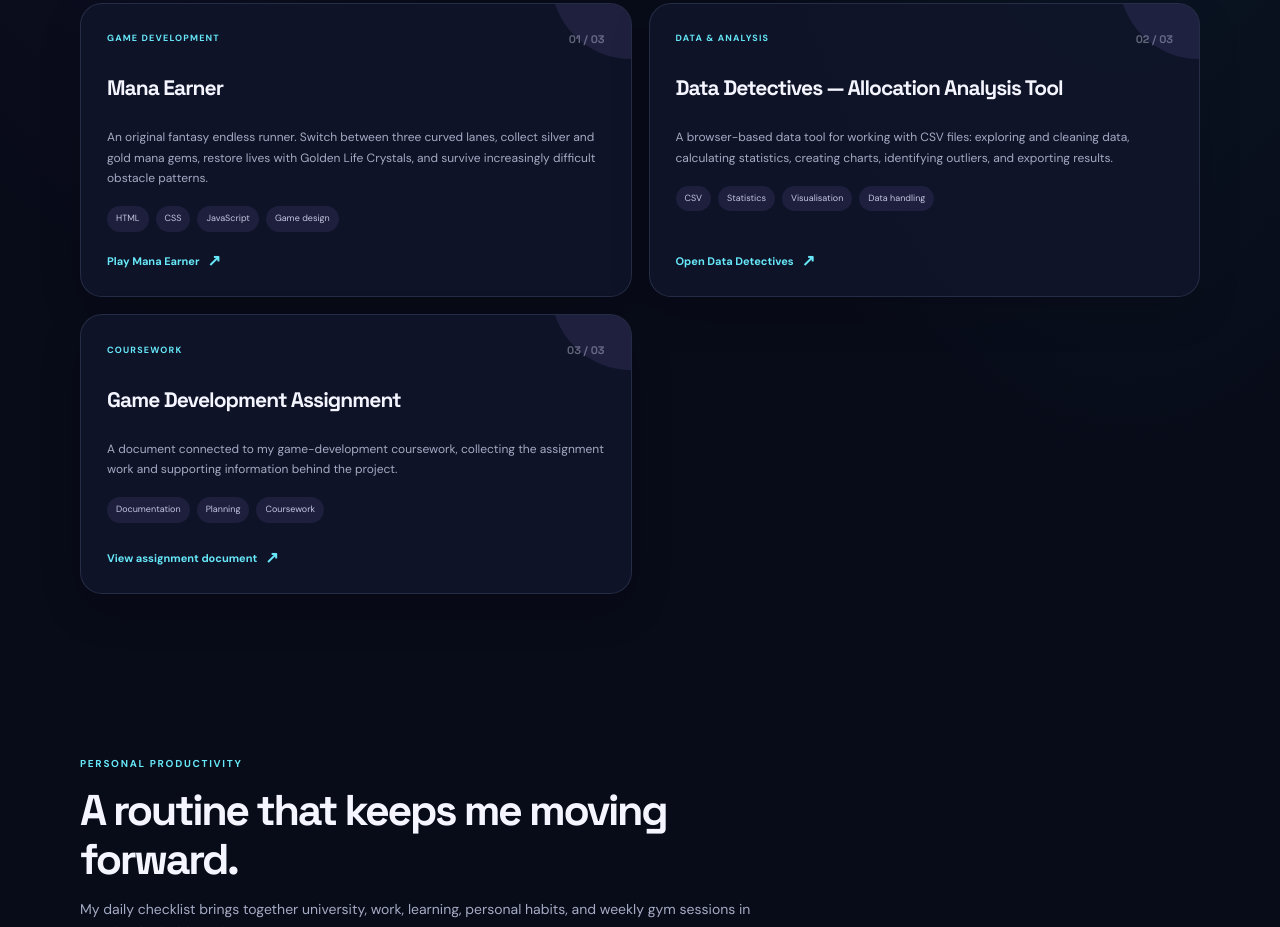
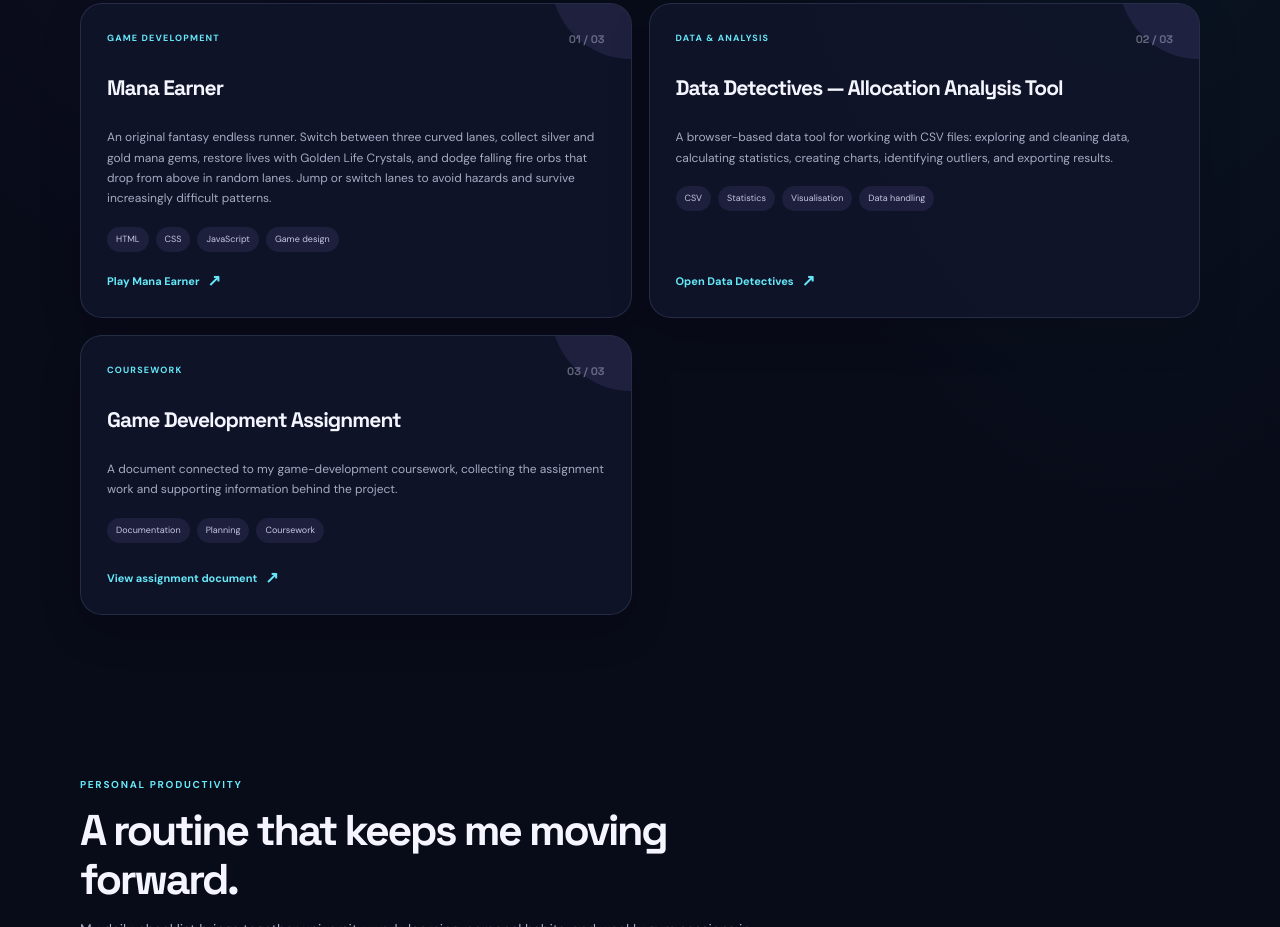
Before and after one commit to aabdurazzokov/da, a plain HTML site: page index.html in a window 1280 px wide. Shown: the part 1814-2741 px from the top of the page. Drawn offline with Linux system fonts and the light colour scheme.

Commit message:
Update portfolio description for falling hazards

```diff
--- a/index.html
+++ b/index.html
@@ -357,7 +357,7 @@
           <article class="panel project-card">
             <div class="project-top"><span class="project-type">Game development</span><span class="project-index">01 / 03</span></div>
             <h3>Mana Earner</h3>
-            <p>An original fantasy endless runner. Switch between three curved lanes, collect silver and gold mana gems, restore lives with Golden Life Crystals, and survive increasingly difficult obstacle patterns.</p>
+            <p>An original fantasy endless runner. Switch between three curved lanes, collect silver and gold mana gems, restore lives with Golden Life Crystals, and dodge falling fire orbs that drop from above in random lanes. Jump or switch lanes to avoid hazards and survive increasingly difficult patterns.</p>
             <div class="project-tags"><span>HTML</span><span>CSS</span><span>JavaScript</span><span>Game design</span></div>
             <a class="project-link" href="mana_earner.html">Play Mana Earner <span class="arrow">↗</span></a>
           </article>
```
